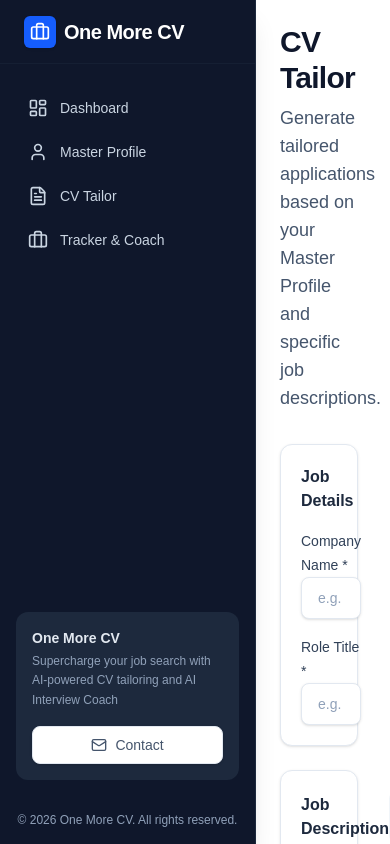
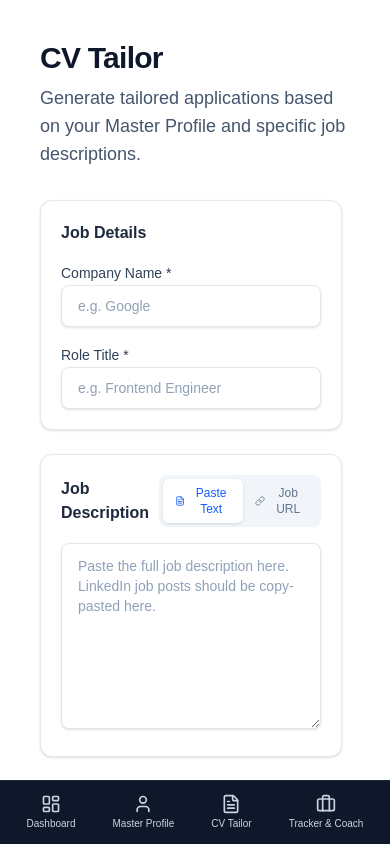
Before and after one commit to aidasalova/jobhunter, a Next.js app: page /tailor in a window 390 px wide. Shown: the top 844 px of the page. Built offline with nearby package versions, Linux system fonts and the light colour scheme.

Commit message:
Fixed mobile layout

```diff
--- a/src/app/layout.tsx
+++ b/src/app/layout.tsx
@@ -19,22 +19,24 @@ export const metadata: Metadata = {
   description: "Your job hunting assistant and coach",
 };
 
-export default function RootLayout({
-  children,
-}: Readonly<{
-  children: React.ReactNode;
-}>) {
+export default function RootLayout({ children }: { children: React.ReactNode }) {
   return (
-    <html
-      lang="en"
-      className={`${geistSans.variable} ${geistMono.variable} h-full antialiased`}
-    >
-      <body className="flex h-full bg-slate-50 text-slate-900" suppressHydrationWarning>
+    <html lang="en">
+      <body className="bg-slate-50 text-slate-900">
+
+        {/* Your new responsive Navigation goes here */}
         <Sidebar />
-        <main className="flex-1 overflow-y-auto">
+
+        {/* The Main Content Wrapper */}
+        <main className="
+          /* --- MOBILE: Space for the bottom bar --- */
+          pb-20 pt-4 px-4
+          /* --- DESKTOP: Space for the left sidebar --- */
+          lg:pb-8 lg:pt-8 lg:px-8 lg:pl-72"
+        >
           {children}
-          <Analytics />
         </main>
+
       </body>
     </html>
   );
--- a/src/components/Sidebar.tsx
+++ b/src/components/Sidebar.tsx
@@ -1,18 +1,24 @@
 import Link from 'next/link';
-import { LayoutDashboard, FileText, Briefcase, User, Radar, Mail } from 'lucide-react';
+import { LayoutDashboard, FileText, Briefcase, User, Mail } from 'lucide-react';
 
 const navigation = [
   { name: 'Dashboard', href: '/', icon: LayoutDashboard },
   { name: 'Master Profile', href: '/profile', icon: User },
   { name: 'CV Tailor', href: '/tailor', icon: FileText },
   { name: 'Tracker & Coach', href: '/tracker', icon: Briefcase },
-  //{ name: 'Job Radar', href: '/radar', icon: Radar },
+  // { name: 'Job Radar', href: '/radar', icon: Radar },
 ];
 
 export default function Sidebar() {
   return (
-    <div className="flex h-full w-64 flex-col bg-slate-900 border-r border-slate-800 text-slate-100 shadow-xl">
-      <div className="flex h-16 shrink-0 items-center px-6 border-b border-slate-800/50">
+    <div className="fixed z-50 flex bg-slate-900 border-slate-800 text-slate-100 shadow-xl
+      /* --- MOBILE: Bottom Bar --- */
+      bottom-0 left-0 w-full h-16 flex-row border-t
+      /* --- DESKTOP: Left Sidebar --- */
+      lg:top-0 lg:left-0 lg:w-64 lg:h-screen lg:flex-col lg:border-t-0 lg:border-r">
+
+      {/* Header - Hidden on Mobile */}
+      <div className="hidden lg:flex h-16 shrink-0 items-center px-6 border-b border-slate-800/50 w-full">
         <div className="text-xl font-bold tracking-tight text-white flex items-center gap-2">
           <div className="flex h-8 w-8 items-center justify-center rounded-md bg-blue-600 shadow-sm">
             <Briefcase className="h-5 w-5 text-white" />
@@ -20,21 +26,27 @@ export default function Sidebar() {
           One More CV
         </div>
       </div>
-      <nav className="flex flex-1 flex-col space-y-1 px-4 py-6">
-        {navigation.map((item) => {
-          return (
-            <Link
-              key={item.name}
-              href={item.href}
-              className="flex items-center gap-x-3 rounded-lg px-3 py-2.5 text-sm font-medium text-slate-300 transition-colors hover:bg-slate-800 hover:text-white"
-            >
-              <item.icon className="h-5 w-5 shrink-0" aria-hidden="true" />
+
+      {/* Navigation Links */}
+      <nav className="flex flex-1 flex-row w-full justify-around items-center px-2
+        lg:flex-col lg:justify-start lg:space-y-1 lg:px-4 lg:py-6 lg:items-stretch">
+        {navigation.map((item) => (
+          <Link
+            key={item.name}
+            href={item.href}
+            className="flex flex-col items-center justify-center gap-1 p-2 rounded-lg text-slate-300 transition-colors hover:bg-slate-800 hover:text-white
+              lg:flex-row lg:justify-start lg:gap-3 lg:px-3 lg:py-2.5"
+          >
+            <item.icon className="h-5 w-5 lg:h-5 lg:w-5 shrink-0" aria-hidden="true" />
+            <span className="text-[10px] font-medium text-center leading-tight lg:text-sm lg:text-left">
               {item.name}
-            </Link>
-          );
-        })}
+            </span>
+          </Link>
+        ))}
       </nav>
-      <div className="mt-auto p-4">
+
+      {/* Footer - Hidden on Mobile */}
+      <div className="hidden lg:block mt-auto p-4 w-full">
         <div className="rounded-xl bg-slate-800 p-4 text-xs font-medium text-slate-400">
           <p className="mb-1 text-sm font-semibold text-slate-200">One More CV</p>
           <p className="leading-relaxed">Supercharge your job search with AI-powered CV tailoring and AI Interview Coach</p>
@@ -50,6 +62,7 @@ export default function Sidebar() {
           &copy; {new Date().getFullYear()} One More CV. All rights reserved.
         </div>
       </div>
+
     </div>
   );
 }
```
